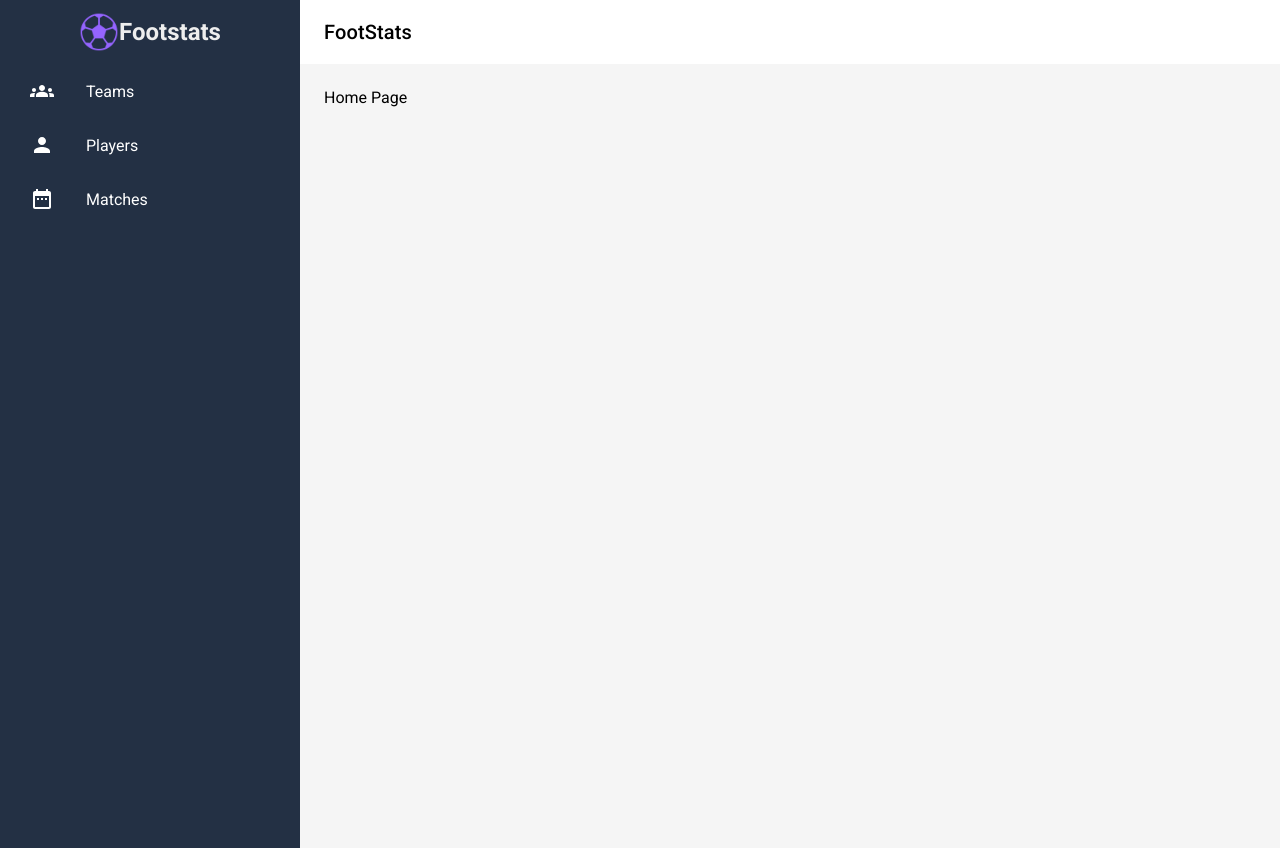
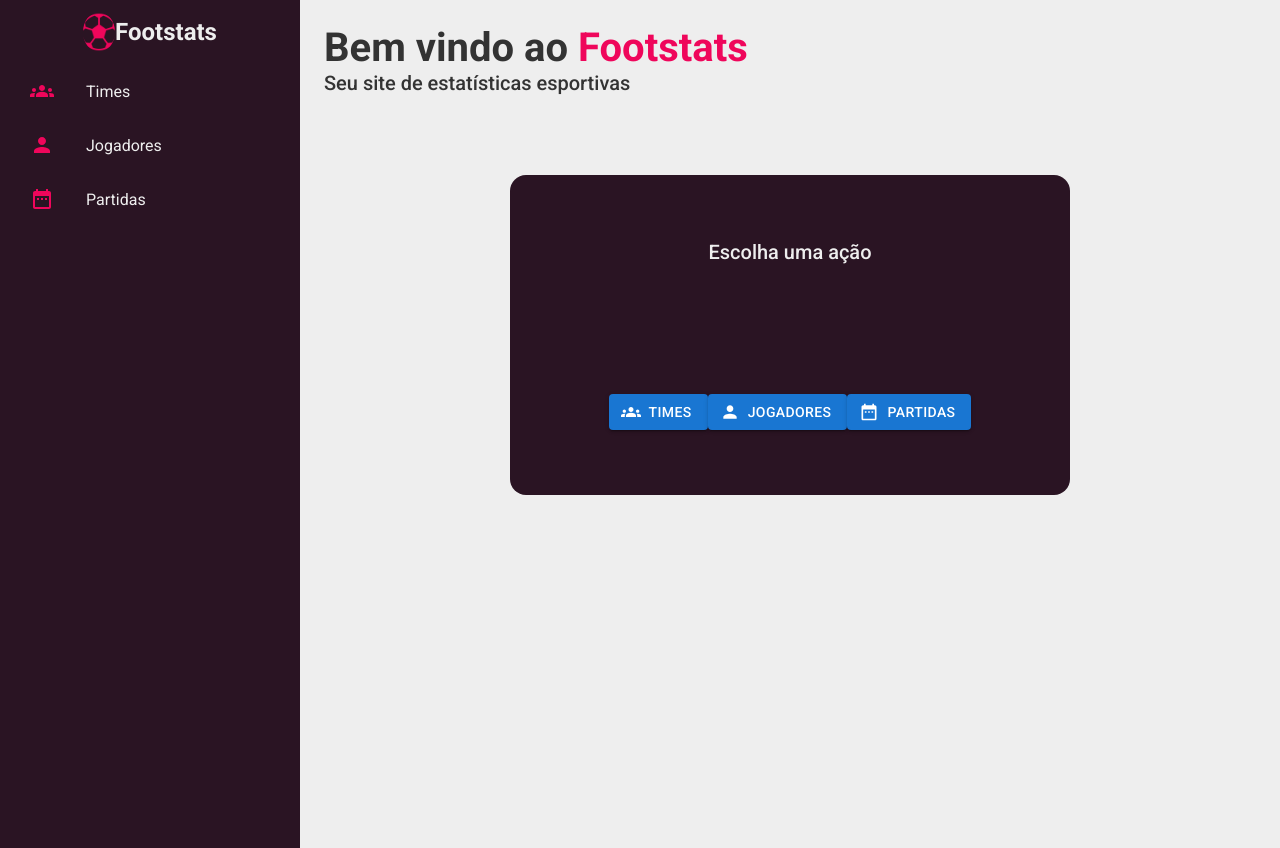
Before and after one commit to VictorJGB/footstats, a React (Vite) app: page / in a window 1280 px wide. Built offline with nearby package versions, Linux system fonts and the light colour scheme; no server answers.

Commit message:
feat: buttons box

```diff
--- a/src/components/Sidebar/Item/Item.tsx
+++ b/src/components/Sidebar/Item/Item.tsx
@@ -13,7 +13,7 @@ const SideBarItem = ({ item }: Props) => {
       component={Link}
       to={item.path}
       sx={{
-        color: "white",
+        color: Theme.sidebar.textColor,
 
         "&: hover": {
           backgroundColor: Theme.sidebar.hoverBg,
@@ -21,7 +21,7 @@ const SideBarItem = ({ item }: Props) => {
         padding: "5% 10%",
       }}
     >
-      <ListItemIcon sx={{ color: "white" }}>
+      <ListItemIcon sx={{ color: Theme.sidebar.iconColor }}>
         {item.sidebarProps.icon && item.sidebarProps.icon}
       </ListItemIcon>
       {item.sidebarProps.displayText}
--- a/src/components/Sidebar/Sidebar.tsx
+++ b/src/components/Sidebar/Sidebar.tsx
@@ -28,10 +28,15 @@ const Sidebar = () => {
               flexDirection: "row",
               justifyContent: "center",
               alignItems: "center",
-              color: Theme.sidebar.color,
+              color: Theme.sidebar.textColor,
             }}
           >
-            <Avatar src={assets.images.logo} />
+            <Avatar
+              src={assets.images.logo}
+              sx={{
+                width: "4vmin",
+              }}
+            />
             <h1>Footstats</h1>
           </Stack>
         </Toolbar>
--- a/src/components/Topbar/Topbar.tsx
+++ /dev/null
@@ -1,23 +0,0 @@
-import { AppBar, Toolbar, Typography } from "@mui/material";
-import Theme from "../../styles/Theme";
-
-const Topbar = () => {
-  return (
-    <AppBar
-      position="fixed"
-      sx={{
-        width: `calc(100% - 300px)`,
-        ml: "300px",
-        boxShadow: "unset",
-        backgroundColor: Theme.topbar.bg,
-        color: Theme.topbar.color,
-      }}
-    >
-      <Toolbar>
-        <Typography variant="h6">FootStats</Typography>
-      </Toolbar>
-    </AppBar>
-  );
-};
-
-export default Topbar;
--- a/src/components/layout/MainLayout.tsx
+++ b/src/components/layout/MainLayout.tsx
@@ -1,13 +1,11 @@
-import { Box, Toolbar } from "@mui/material";
+import { Box } from "@mui/material";
 import Sidebar from "../Sidebar/Sidebar";
 import Theme from "../../styles/Theme";
 import { Outlet } from "react-router";
-import Topbar from "../Topbar/Topbar";
 
 const MainLayout = () => {
   return (
     <Box sx={{ display: "flex" }}>
-      <Topbar />
       <Box
         component="nav"
         sx={{
@@ -30,7 +28,6 @@ const MainLayout = () => {
           backgroundColor: Theme.mainBg,
         }}
       >
-        <Toolbar />
         <Outlet />
       </Box>
     </Box>
--- a/src/pages/home/Home.styles.ts
+++ b/src/pages/home/Home.styles.ts
@@ -1,3 +1,50 @@
 import styled from "styled-components";
 
-export const Container = styled.div``;
+import { Button } from "@mui/material";
+import Theme from "../../styles/Theme";
+
+export const Container = styled.div`
+  width: 100%;
+  height: 100%;
+  display: flex;
+  flex-direction: column;
+  align-items: center;
+  gap: 10%;
+`;
+
+export const TitleContainer = styled.div`
+  align-self: flex-start;
+  width: 100%;
+  text-align: start;
+`;
+
+export const ButtonsBox = styled.div`
+  display: flex;
+  flex-direction: column;
+  justify-content: space-around;
+  align-items: center;
+  width: 70vmin;
+  height: 25vmax;
+  background-color: ${(props) => props.theme.secondaryBg};
+
+  border-radius: 16px;
+`;
+
+export const Title = styled.h1`
+  font-size: 5vmin;
+  color: ${(props) => props.color};
+`;
+export const SubTitle = styled.h2`
+  font-size: 2.5vmin;
+  font-weight: 500;
+
+  color: ${(props) => props.color};
+`;
+
+export const Bold = styled.strong`
+  color: ${(Props) => Props.theme.bold.color};
+`;
+
+export const IconButton = styled(Button)({
+  backgroundColor: "white",
+});
--- a/src/pages/home/Home.tsx
+++ b/src/pages/home/Home.tsx
@@ -1,5 +1,20 @@
-import { Container } from "./Home.styles";
+import {
+  Bold,
+  ButtonsBox,
+  Container,
+  IconButton,
+  SubTitle,
+  Title,
+  TitleContainer,
+} from "./Home.styles";
 import { getTeams } from "../../services/api";
+import { Box, Button } from "@mui/material";
+
+import Theme from "../../styles/Theme";
+
+import GroupsIcon from "@mui/icons-material/Groups";
+import PersonIcon from "@mui/icons-material/Person";
+import DateRangeIcon from "@mui/icons-material/DateRange";
 
 type Teams = {
   team_key: string;
@@ -13,7 +28,36 @@ const HomePage = () => {
   // Request handling
   const { data: teams } = getTeams<Teams[]>(baseUrl);
 
-  return <Container>Home Page</Container>;
+  return (
+    // Container
+    <Container>
+      {/* Title box */}
+      <TitleContainer>
+        <Title color={Theme.title.black}>
+          Bem vindo ao <Bold>Footstats</Bold>
+        </Title>
+        <SubTitle color={Theme.title.black}>
+          Seu site de estatísticas esportivas
+        </SubTitle>
+      </TitleContainer>
+
+      {/* Buttons box */}
+      <ButtonsBox>
+        <SubTitle color={Theme.title.white}>Escolha uma ação</SubTitle>
+        <Box>
+          <IconButton variant="contained" startIcon={<GroupsIcon />}>
+            Times
+          </IconButton>
+          <IconButton variant="contained" startIcon={<PersonIcon />}>
+            Jogadores
+          </IconButton>
+          <IconButton variant="contained" startIcon={<DateRangeIcon />}>
+            Partidas
+          </IconButton>
+        </Box>
+      </ButtonsBox>
+    </Container>
+  );
 };
 
 export default HomePage;
--- a/src/routes/appRoutes.tsx
+++ b/src/routes/appRoutes.tsx
@@ -20,7 +20,7 @@ const appRoutes: RouteType[] = [
     element: <TeamsPage />,
     state: "teams",
     sidebarProps: {
-      displayText: "Teams",
+      displayText: "Times",
       icon: <GroupsIcon />,
     },
   },
@@ -29,7 +29,7 @@ const appRoutes: RouteType[] = [
     element: <PlayersPage />,
     state: "players",
     sidebarProps: {
-      displayText: "Players",
+      displayText: "Jogadores",
       icon: <PersonIcon />,
     },
   },
@@ -38,7 +38,7 @@ const appRoutes: RouteType[] = [
     element: <MatchesPage />,
     state: "matches",
     sidebarProps: {
-      displayText: "Matches",
+      displayText: "Partidas",
       icon: <DateRangeIcon />,
     },
   },
--- a/src/services/api.ts
+++ b/src/services/api.ts
@@ -8,6 +8,7 @@ export function getTeams<T = unknown>(url: string) {
     "4982a75d8a59feb1df3929d79e015fe3e6055b41029252b5706b5fcdc8f6bf00";
 
   //   base configurations for the request
+  // eslint-disable-next-line react-hooks/exhaustive-deps
   const config = {
     method: "get",
     url: url,
--- a/src/styles/Theme.ts
+++ b/src/styles/Theme.ts
@@ -1,17 +1,25 @@
-import { colors } from "@mui/material";
+import themeColors from "./ThemeColors";
 
 const Theme = {
   sidebar: {
-    bg: "#233044",
-    color: "#eeeeee",
-    hoverBg: "#1e293a",
+    bg: themeColors.bg,
+    textColor: themeColors.main.white,
+    iconColor: themeColors.main.primary,
+    hoverBg: themeColors.hoverBg,
     activeBg: "#1e253a",
   },
-  topbar: {
-    bg: "#fff",
-    color: "#000",
+  title: {
+    primary: themeColors.main.primary,
+    secondary: themeColors.main.secondary,
+    black: themeColors.main.black,
+    white: themeColors.main.white,
   },
-  mainBg: colors.grey["100"],
+  bold: {
+    color: themeColors.main.primary,
+  },
+  mainBg: themeColors.main.white,
+  secondaryBg: themeColors.bg,
+  tertiaryBg: themeColors.main.primary,
 };
 
 export default Theme;
--- /dev/null
+++ b/src/styles/ThemeColors.ts
@@ -0,0 +1,12 @@
+const themeColors = {
+  main: {
+    primary: "#EF065B",
+    secondary: "#5F3051",
+    white: "#eeeeee",
+    black: "#333",
+  },
+  bg: "#2A1423",
+  hoverBg: "#442239",
+};
+
+export default themeColors;
```
Also changed, not shown: src/assets/logo.png, src/components/Topbar/Topbar.styles.ts (deleted).
